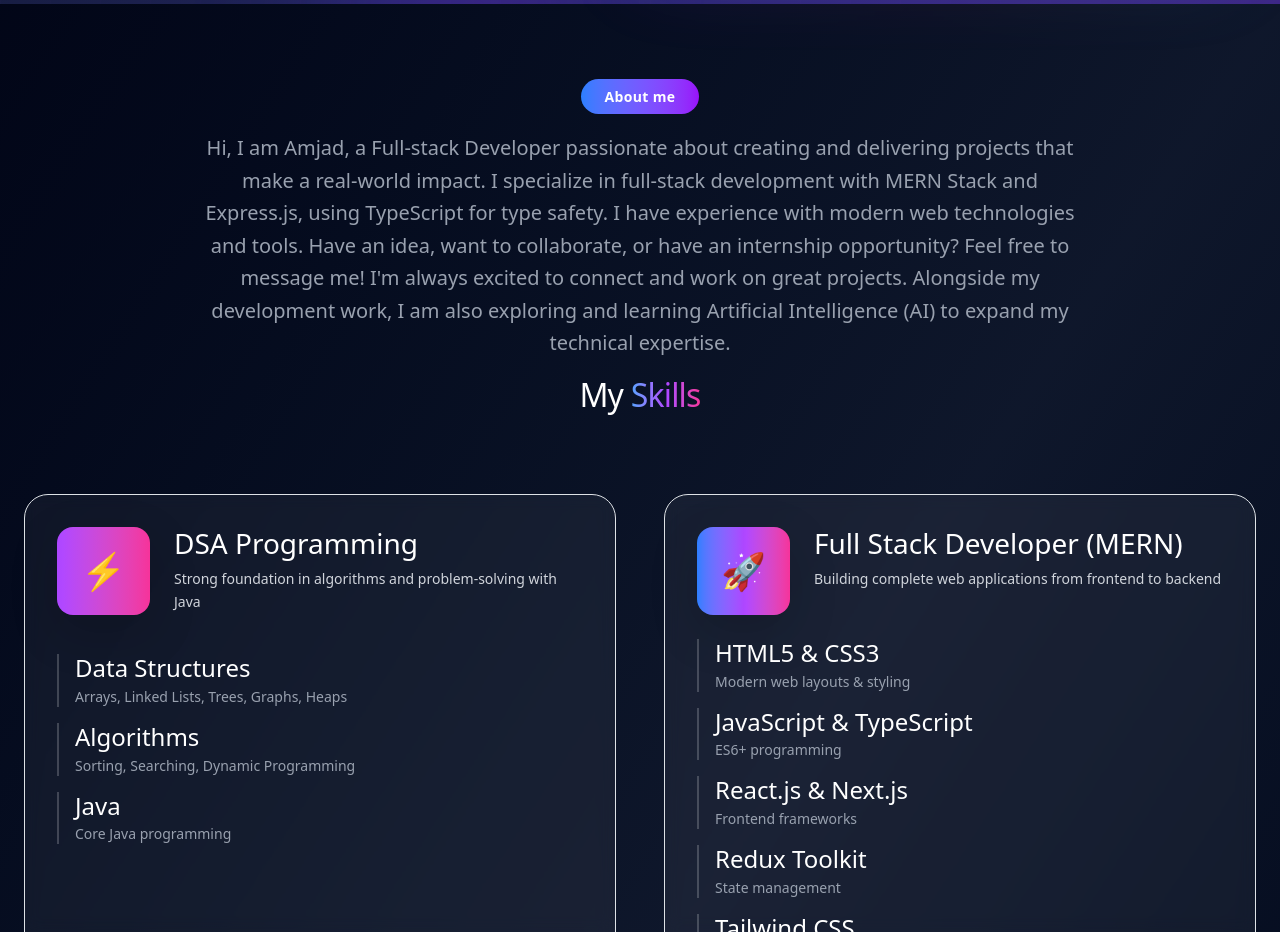
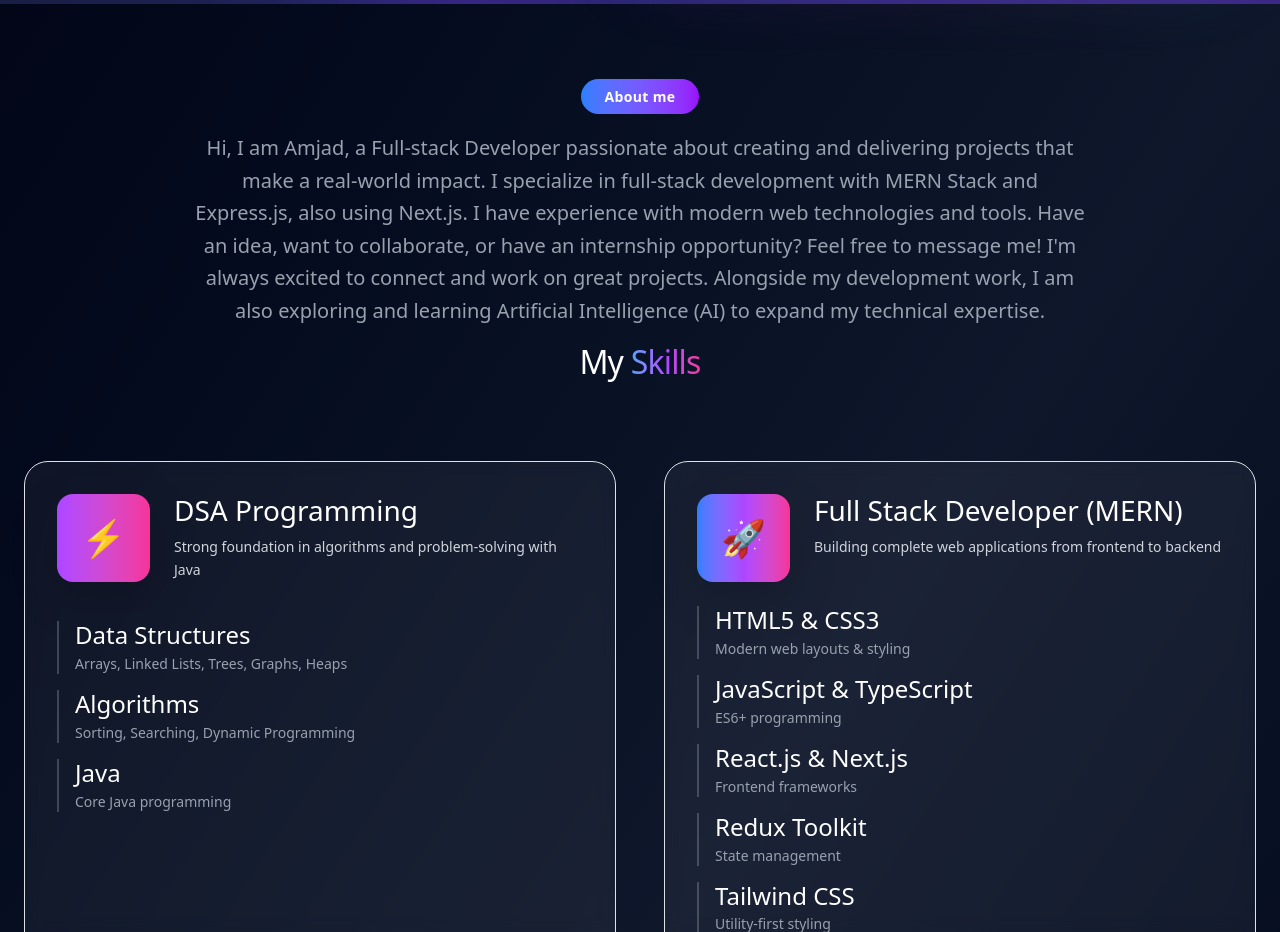
Before and after one commit to Amjadkhan9756/Portfolio, a React (Vite) app: page / in a window 1280 px wide. Shown: the part 900-1832 px from the top of the page. Built offline with nearby package versions, Linux system fonts and the light colour scheme.

Commit message:
new update

```diff
--- a/src/Component/Home.jsx
+++ b/src/Component/Home.jsx
@@ -302,7 +302,7 @@
                 Hi, I am Amjad, a Full-stack Developer passionate about creating
                 and delivering projects that make a real-world impact. I
                 specialize in full-stack development with MERN Stack and
-                Express.js, using TypeScript for type safety. I have experience
+                Express.js, also using Next.js. I have experience
                 with modern web technologies and tools. Have an idea, want to
                 collaborate, or have an internship opportunity? Feel free to
                 message me! I'm always excited to connect and work on great
@@ -322,7 +322,10 @@
             {/* Skills Grid */}
             <div className="grid grid-cols-1 lg:grid-cols-2 gap-12">
               {skillCategories.map((category, index) => (
-                <div key={index} className="group bg-white/5 backdrop-blur-sm rounded-3xl p-8 border border-white/10 hover:border-white/20 transition-all duration-500 hover:shadow-2xl hover:shadow-purple-500/10 hover:-translate-y-2">
+                <div
+                  key={index}
+                  className="group bg-white/5 backdrop-blur-sm rounded-3xl p-8 border border-white/10 hover:border-white/20 transition-all duration-500 hover:shadow-2xl hover:shadow-purple-500/10 hover:-translate-y-2"
+                >
                   {/* Category Header */}
                   <div className="flex items-start gap-4 mb-6">
                     <div
```
